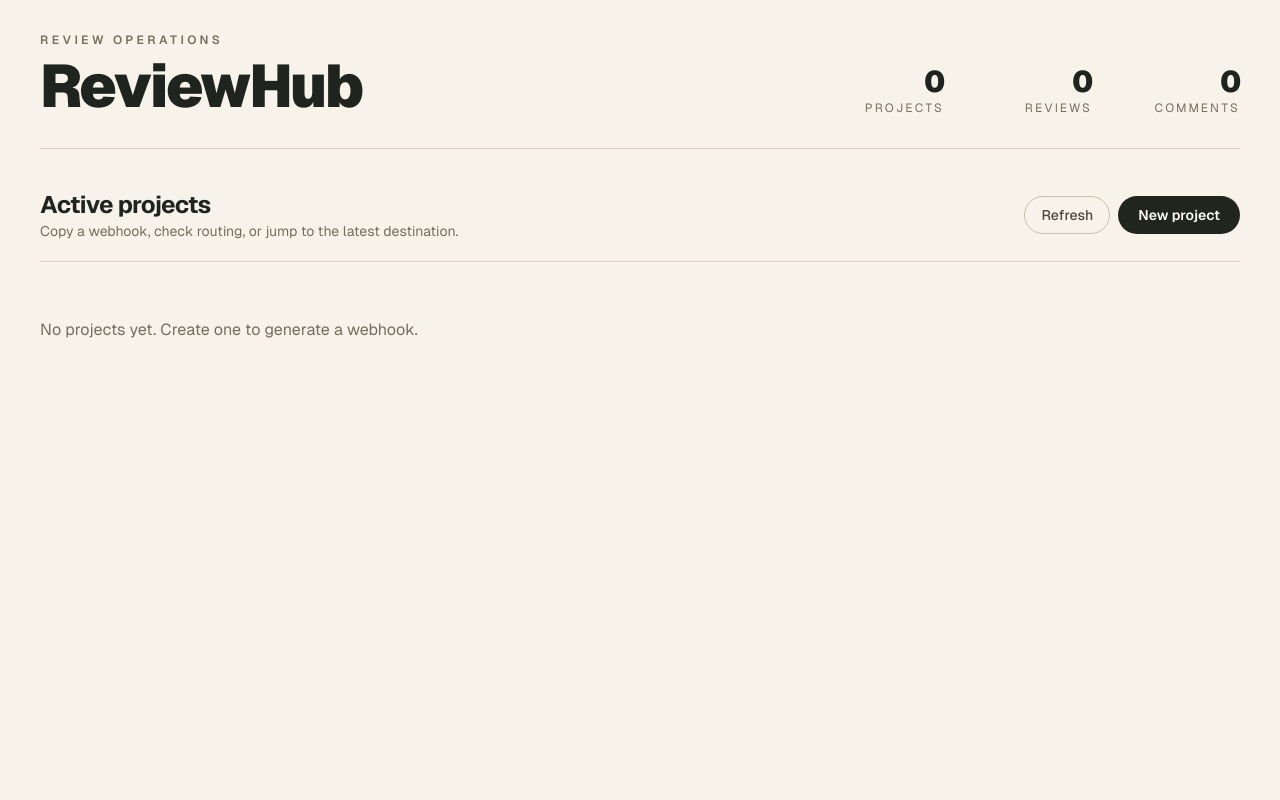
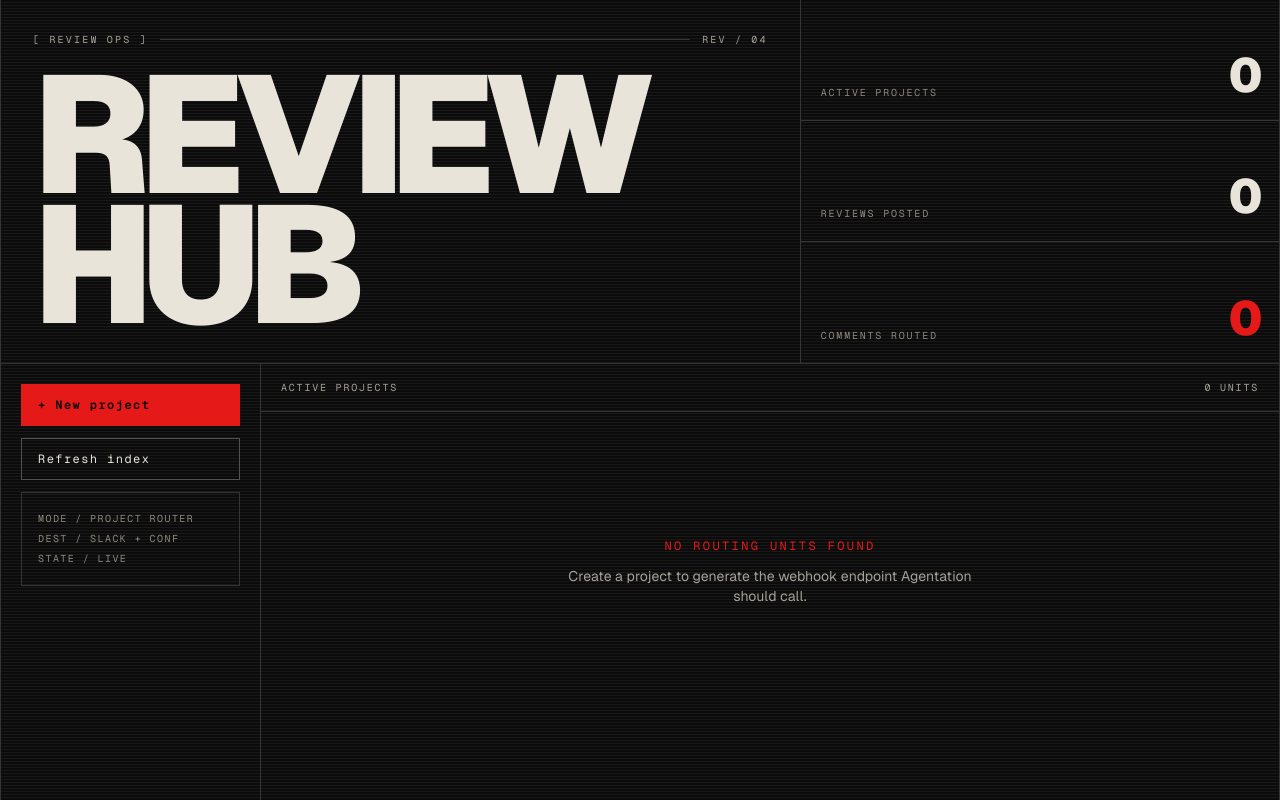
Before and after one commit to mnttnm/reviewhub, a Next.js app: page / in a window 1280 px wide. Built offline with nearby package versions, Linux system fonts and the light colour scheme.

Commit message:
Redesign ReviewHub dashboard

```diff
--- a/src/app/page.tsx
+++ b/src/app/page.tsx
@@ -125,63 +125,80 @@ export default function Home() {
   };
 
   return (
-    <div className="min-h-screen bg-[#f7f3ea] text-[#1f241f] font-[family-name:var(--font-geist-sans)]">
-      <main className="mx-auto flex min-h-screen w-full max-w-7xl flex-col px-5 py-8 sm:px-8 lg:px-10">
-        <header className="mb-10 flex flex-col gap-6 border-b border-[#d9d0c1] pb-8 lg:flex-row lg:items-end lg:justify-between">
-          <div>
-            <p className="mb-2 text-xs font-semibold uppercase tracking-[0.28em] text-[#77705f]">
-              Review operations
-            </p>
-            <h1 className="text-4xl font-black tracking-[-0.04em] sm:text-6xl">
-              ReviewHub
+    <div className="min-h-screen overflow-hidden bg-[#0b0b0b] text-[#e8e4da] font-[family-name:var(--font-geist-sans)]">
+      <div className="pointer-events-none fixed inset-0 opacity-[0.06] [background-image:repeating-linear-gradient(0deg,transparent,transparent_2px,#fff_2px,#fff_3px)]" />
+      <main className="relative mx-auto grid min-h-screen w-full max-w-[1600px] grid-rows-[auto_1fr] border-x border-[#353535]">
+        <header className="grid border-b border-[#353535] lg:grid-cols-[1.25fr_0.75fr]">
+          <section className="min-w-0 p-5 sm:p-8">
+            <div className="mb-6 flex items-center gap-3 font-[family-name:var(--font-geist-mono)] text-[10px] uppercase tracking-[0.22em] text-[#a6a197]">
+              <span>[ REVIEW OPS ]</span>
+              <span className="h-px flex-1 bg-[#353535]" />
+              <span>REV / 04</span>
+            </div>
+            <h1 className="max-w-5xl text-[clamp(4.5rem,13vw,13rem)] font-black uppercase leading-[0.78] tracking-[-0.075em]">
+              Review
+              <br />
+              Hub
             </h1>
-          </div>
-          <div className="grid grid-cols-3 gap-6 text-right sm:min-w-[420px]">
-            <Metric label="projects" value={totals.projects} />
-            <Metric label="reviews" value={totals.reviews} />
-            <Metric label="comments" value={totals.comments} />
-          </div>
+          </section>
+          <aside className="grid border-t border-[#353535] lg:border-l lg:border-t-0">
+            <Metric label="active projects" value={totals.projects} />
+            <Metric label="reviews posted" value={totals.reviews} />
+            <Metric label="comments routed" value={totals.comments} accent />
+          </aside>
         </header>
 
-        <section className="flex-1">
-          <div className="mb-5 flex flex-col gap-4 sm:flex-row sm:items-center sm:justify-between">
-            <div>
-              <h2 className="text-2xl font-bold tracking-[-0.03em]">
-                Active projects
-              </h2>
-              <p className="text-sm text-[#756d5c]">
-                Copy a webhook, check routing, or jump to the latest destination.
-              </p>
-            </div>
-            <div className="flex gap-2">
+        <section className="grid min-h-0 lg:grid-cols-[260px_1fr]">
+          <nav className="border-b border-[#353535] p-5 lg:border-b-0 lg:border-r">
+            <div className="sticky top-5 space-y-3 font-[family-name:var(--font-geist-mono)] text-xs uppercase tracking-[0.12em]">
+              <button
+                type="button"
+                onClick={() => setModalOpen(true)}
+                className="w-full border border-[#e61919] bg-[#e61919] px-4 py-3 text-left font-bold text-[#0b0b0b] transition hover:bg-[#ff2a2a]"
+              >
+                + New project
+              </button>
               <button
                 type="button"
                 onClick={refreshProjects}
-                className="rounded-full border border-[#c9beaa] px-4 py-2 text-sm font-medium text-[#4c473c] transition hover:bg-[#eee7da]"
+                className="w-full border border-[#525252] px-4 py-3 text-left text-[#e8e4da] transition hover:border-[#e8e4da]"
               >
-                Refresh
+                Refresh index
               </button>
-              <button
-                type="button"
-                onClick={() => setModalOpen(true)}
-                className="rounded-full bg-[#20251d] px-5 py-2 text-sm font-semibold text-[#fffaf0] transition hover:bg-[#3d452f]"
-              >
-                New project
-              </button>
+              <div className="border border-[#353535] p-4 text-[10px] leading-5 text-[#8d887d]">
+                <div>MODE / PROJECT ROUTER</div>
+                <div>DEST / SLACK + CONF</div>
+                <div>STATE / LIVE</div>
               </div>
+            </div>
+          </nav>
+
+          <section className="min-w-0">
+            <div className="grid grid-cols-[1fr_auto] border-b border-[#353535] px-5 py-4 font-[family-name:var(--font-geist-mono)] text-[10px] uppercase tracking-[0.18em] text-[#a6a197]">
+              <span>Active projects</span>
+              <span>{projects.length} units</span>
             </div>
 
             {projects.length === 0 ? (
-            <div className="border-t border-[#d9d0c1] py-14 text-[#756d5c]">
-              No projects yet. Create one to generate a webhook.
+              <div className="grid min-h-[320px] place-items-center p-8 text-center">
+                <div>
+                  <p className="mb-3 font-[family-name:var(--font-geist-mono)] text-xs uppercase tracking-[0.2em] text-[#e61919]">
+                    No routing units found
+                  </p>
+                  <p className="max-w-md text-sm text-[#a6a197]">
+                    Create a project to generate the webhook endpoint Agentation
+                    should call.
+                  </p>
+                </div>
               </div>
             ) : (
-            <div className="border-t border-[#d9d0c1]">
+              <div>
                 {projects.map((project) => (
                   <ProjectRow key={project.id || project.token} project={project} />
                 ))}
               </div>
             )}
+          </section>
         </section>
       </main>
 
@@ -218,13 +235,30 @@ export default function Home() {
   );
 }
 
-function Metric({ label, value }: { label: string; value: number }) {
+function Metric({
+  accent,
+  label,
+  value,
+}: {
+  accent?: boolean;
+  label: string;
+  value: number;
+}) {
   return (
-    <div>
-      <div className="text-3xl font-black tracking-[-0.05em]">{value}</div>
-      <div className="text-xs uppercase tracking-[0.18em] text-[#77705f]">
+    <div className="grid grid-cols-[1fr_auto] items-end border-b border-[#353535] p-5 last:border-b-0">
+      <span className="font-[family-name:var(--font-geist-mono)] text-[10px] uppercase tracking-[0.18em] text-[#8d887d]">
         {label}
-      </div>
+      </span>
+      <data
+        value={value}
+        className={
+          accent
+            ? "text-5xl font-black tracking-[-0.08em] text-[#e61919]"
+            : "text-5xl font-black tracking-[-0.08em]"
+        }
+      >
+        {value}
+      </data>
     </div>
   );
 }
@@ -244,56 +278,79 @@ function ProjectRow({ project }: { project: Project }) {
   };
 
   return (
-    <article className="grid gap-5 border-b border-[#d9d0c1] py-6 lg:grid-cols-[1.2fr_1.4fr_0.8fr] lg:items-center">
-      <div className="min-w-0">
-        <div className="mb-2 flex flex-wrap items-center gap-2">
-          <h3 className="truncate text-xl font-bold tracking-[-0.03em]">
+    <article className="grid border-b border-[#353535] transition hover:bg-[#111] xl:grid-cols-[minmax(220px,0.85fr)_minmax(360px,1.35fr)_minmax(240px,0.65fr)]">
+      <section className="min-w-0 border-b border-[#353535] p-5 xl:border-b-0 xl:border-r">
+        <div className="mb-2 flex items-center gap-2 font-[family-name:var(--font-geist-mono)] text-[10px] uppercase tracking-[0.16em] text-[#8d887d]">
+          <span>{project.grouping || "legacy"}</span>
+          <span>{"/ /"}</span>
+          <span>{project.id || "legacy"}</span>
+        </div>
+        <h3 className="truncate text-2xl font-black uppercase leading-none tracking-[-0.055em]">
           {project.name}
         </h3>
-          <DestinationDot active={Boolean(project.destinations?.slack?.enabled)}>
+        <div className="mt-4 flex flex-wrap gap-2">
+          <DestinationMarker active={Boolean(project.destinations?.slack?.enabled)}>
             Slack
-          </DestinationDot>
-          <DestinationDot
+          </DestinationMarker>
+          <DestinationMarker
             active={Boolean(project.destinations?.confluence?.enabled)}
           >
             Confluence
-          </DestinationDot>
+          </DestinationMarker>
         </div>
-        <div className="flex flex-wrap gap-x-4 gap-y-1 text-sm text-[#756d5c]">
-          <span>{project.grouping || "legacy"} grouping</span>
-          <span>{project.reviewCount || 0} reviews</span>
-          <span>{project.commentCount || 0} comments</span>
-          {project.lastReviewAt && <span>last {formatDate(project.lastReviewAt)}</span>}
-        </div>
-      </div>
+      </section>
 
-      <div className="min-w-0">
-        <div className="mb-1 text-xs font-semibold uppercase tracking-[0.18em] text-[#8b826f]">
-          Webhook
-        </div>
-        <div className="flex min-w-0 items-center gap-2">
-          <code className="min-w-0 flex-1 truncate rounded-md bg-[#eee7da] px-3 py-2 text-xs text-[#2e3328]">
-            {webhookUrl}
-          </code>
+      <section className="min-w-0 border-b border-[#353535] p-5 xl:border-b-0 xl:border-r">
+        <div className="mb-2 flex items-center justify-between gap-3">
+          <span className="font-[family-name:var(--font-geist-mono)] text-[10px] uppercase tracking-[0.18em] text-[#8d887d]">
+            Webhook endpoint
+          </span>
           <button
             type="button"
             onClick={copyWebhook}
-            className="shrink-0 rounded-full bg-[#20251d] px-4 py-2 text-sm font-semibold text-[#fffaf0] transition hover:bg-[#3d452f]"
+            className="border border-[#e61919] px-3 py-1 font-[family-name:var(--font-geist-mono)] text-[10px] font-bold uppercase tracking-[0.12em] text-[#e61919] transition hover:bg-[#e61919] hover:text-[#0b0b0b]"
           >
             {copied ? "Copied" : "Copy"}
           </button>
         </div>
+        <code className="block truncate border border-[#353535] bg-[#080808] px-3 py-3 font-[family-name:var(--font-geist-mono)] text-xs text-[#e8e4da]">
+          {webhookUrl}
+        </code>
+      </section>
+
+      <section className="grid grid-cols-2 xl:grid-cols-1">
+        <div className="grid grid-cols-2 border-r border-[#353535] xl:border-b xl:border-r-0">
+          <Telemetry label="reviews" value={project.reviewCount || 0} />
+          <Telemetry label="comments" value={project.commentCount || 0} />
         </div>
-
-      <div className="flex flex-wrap gap-2 lg:justify-end">
+        <div className="grid content-between gap-3 p-5">
+          <div className="font-[family-name:var(--font-geist-mono)] text-[10px] uppercase tracking-[0.14em] text-[#8d887d]">
+            {project.lastReviewAt ? `Last ${formatDate(project.lastReviewAt)}` : "No reviews yet"}
+          </div>
+          <div className="flex flex-wrap gap-2">
             <DirectLink label="Slack" href={project.latestGroup?.slack?.url} />
             <DirectLink label="Confluence" href={project.latestGroup?.confluence?.url} />
           </div>
+        </div>
+      </section>
     </article>
   );
 }
 
-function DestinationDot({
+function Telemetry({ label, value }: { label: string; value: number }) {
+  return (
+    <div className="p-5">
+      <data value={value} className="block text-3xl font-black tracking-[-0.06em]">
+        {value}
+      </data>
+      <span className="font-[family-name:var(--font-geist-mono)] text-[10px] uppercase tracking-[0.16em] text-[#8d887d]">
+        {label}
+      </span>
+    </div>
+  );
+}
+
+function DestinationMarker({
   active,
   children,
 }: {
@@ -301,15 +358,14 @@ function DestinationDot({
   children: React.ReactNode;
 }) {
   return (
-    <span className="inline-flex items-center gap-1.5 rounded-full text-xs text-[#5f5849]">
     <span
       className={
         active
-            ? "h-2 w-2 rounded-full bg-[#34884f]"
-            : "h-2 w-2 rounded-full bg-[#b7ad9b]"
+          ? "border border-[#e61919] bg-[#e61919] px-2 py-1 font-[family-name:var(--font-geist-mono)] text-[10px] font-bold uppercase tracking-[0.12em] text-[#0b0b0b]"
+          : "border border-[#4a4a4a] px-2 py-1 font-[family-name:var(--font-geist-mono)] text-[10px] uppercase tracking-[0.12em] text-[#777]"
       }
-      />
-      {children}
+    >
+      [{children}]
     </span>
   );
 }
@@ -317,7 +373,7 @@ function DestinationDot({
 function DirectLink({ label, href }: { label: string; href?: string }) {
   if (!href) {
     return (
-      <span className="rounded-full border border-[#d9d0c1] px-3 py-1.5 text-sm text-[#9a907c]">
+      <span className="border border-[#353535] px-3 py-1.5 font-[family-name:var(--font-geist-mono)] text-[10px] uppercase tracking-[0.12em] text-[#666]">
         {label}
       </span>
     );
@@ -328,7 +384,7 @@ function DirectLink({ label, href }: { label: string; href?: string }) {
       href={href}
       target="_blank"
       rel="noopener noreferrer"
-      className="rounded-full border border-[#b6aa96] px-3 py-1.5 text-sm font-medium text-[#3d432f] transition hover:bg-[#eee7da]"
+      className="border border-[#8d887d] px-3 py-1.5 font-[family-name:var(--font-geist-mono)] text-[10px] uppercase tracking-[0.12em] text-[#e8e4da] transition hover:border-[#e61919] hover:text-[#e61919]"
     >
       {label}
     </a>
@@ -379,53 +435,59 @@ function CreateProjectModal({
   onSubmit: (e: React.FormEvent) => void;
 }) {
   return (
-    <div className="fixed inset-0 z-50 flex items-start justify-center overflow-y-auto bg-[#1f241f]/35 px-4 py-8 backdrop-blur-sm">
-      <div className="w-full max-w-2xl rounded-3xl bg-[#fffaf0] p-6 text-[#1f241f] shadow-2xl">
-        <div className="mb-6 flex items-start justify-between gap-4">
-          <div>
-            <h2 className="text-2xl font-black tracking-[-0.04em]">
+    <div className="fixed inset-0 z-50 grid place-items-start overflow-y-auto bg-[#0b0b0b]/80 p-4 backdrop-blur-sm sm:p-8">
+      <div className="mx-auto w-full max-w-3xl border border-[#e8e4da] bg-[#0b0b0b] text-[#e8e4da]">
+        <header className="grid grid-cols-[1fr_auto] border-b border-[#353535]">
+          <div className="p-5">
+            <p className="mb-2 font-[family-name:var(--font-geist-mono)] text-[10px] uppercase tracking-[0.18em] text-[#e61919]">
+              Create routing unit
+            </p>
+            <h2 className="text-4xl font-black uppercase leading-none tracking-[-0.06em]">
               New project
             </h2>
-            <p className="text-sm text-[#756d5c]">
-              Create a webhook and choose where reviews should land.
-            </p>
           </div>
           <button
             type="button"
             onClick={onClose}
-            className="rounded-full px-3 py-1 text-sm text-[#756d5c] transition hover:bg-[#eee7da]"
+            className="border-l border-[#353535] px-5 font-[family-name:var(--font-geist-mono)] text-xs uppercase tracking-[0.16em] text-[#a6a197] transition hover:bg-[#e61919] hover:text-[#0b0b0b]"
           >
             Close
           </button>
-        </div>
+        </header>
 
-        <form onSubmit={onSubmit} className="space-y-4">
+        <form onSubmit={onSubmit} className="grid gap-px bg-[#353535]">
+          <Field>
             <input
               type="text"
               placeholder="Project label"
               value={name}
               onChange={(e) => onNameChange(e.target.value)}
-            className="w-full rounded-xl border border-[#d3c8b5] bg-transparent px-4 py-3 text-sm outline-none focus:border-[#20251d]"
+              className="control"
               required
             />
+          </Field>
+          <Field>
             <input
               type="url"
               placeholder="Default/prototype URL (optional)"
               value={defaultUrl}
               onChange={(e) => onDefaultUrlChange(e.target.value)}
-            className="w-full rounded-xl border border-[#d3c8b5] bg-transparent px-4 py-3 text-sm outline-none focus:border-[#20251d]"
+              className="control"
             />
+          </Field>
+          <Field>
             <select
               value={grouping}
               onChange={(e) => onGroupingChange(e.target.value)}
-            className="w-full rounded-xl border border-[#d3c8b5] bg-transparent px-4 py-3 text-sm outline-none focus:border-[#20251d]"
+              className="control"
             >
               <option value="daily">Daily thread/page</option>
               <option value="session">Session thread/page</option>
               <option value="submission">New thread/page per submission</option>
             </select>
+          </Field>
 
-          <div className="grid gap-3 sm:grid-cols-2">
+          <div className="grid gap-px bg-[#353535] sm:grid-cols-2">
             <DestinationPanel
               enabled={slackEnabled}
               title="Slack"
@@ -436,7 +498,7 @@ function CreateProjectModal({
                 placeholder="Channel ID (optional)"
                 value={slackChannelId}
                 onChange={(e) => onSlackChannelIdChange(e.target.value)}
-                className="w-full rounded-lg border border-[#d3c8b5] bg-transparent px-3 py-2 text-sm outline-none focus:border-[#20251d]"
+                className="control"
               />
             </DestinationPanel>
             <DestinationPanel
@@ -449,41 +511,49 @@ function CreateProjectModal({
                 placeholder="Space ID (optional)"
                 value={confluenceSpaceId}
                 onChange={(e) => onConfluenceSpaceIdChange(e.target.value)}
-                className="w-full rounded-lg border border-[#d3c8b5] bg-transparent px-3 py-2 text-sm outline-none focus:border-[#20251d]"
+                className="control"
               />
               <input
                 type="text"
                 placeholder="Parent page ID (optional)"
                 value={confluenceParentPageId}
                 onChange={(e) => onConfluenceParentPageIdChange(e.target.value)}
-                className="w-full rounded-lg border border-[#d3c8b5] bg-transparent px-3 py-2 text-sm outline-none focus:border-[#20251d]"
+                className="control"
               />
             </DestinationPanel>
           </div>
 
-          {error && <p className="text-sm text-red-700">{error}</p>}
+          {error && (
+            <div className="bg-[#0b0b0b] p-5 font-[family-name:var(--font-geist-mono)] text-xs uppercase tracking-[0.12em] text-[#ff2a2a]">
+              {error}
+            </div>
+          )}
 
-          <div className="flex justify-end gap-2 pt-2">
+          <footer className="flex justify-end gap-px bg-[#353535]">
             <button
               type="button"
               onClick={onClose}
               disabled={loading}
-              className="rounded-full px-4 py-2 text-sm font-medium text-[#756d5c] transition hover:bg-[#eee7da] disabled:opacity-50"
+              className="bg-[#0b0b0b] px-5 py-4 font-[family-name:var(--font-geist-mono)] text-xs uppercase tracking-[0.16em] text-[#a6a197] transition hover:text-[#e8e4da] disabled:opacity-50"
             >
               Cancel
             </button>
             <button
               type="submit"
               disabled={loading}
-              className="rounded-full bg-[#20251d] px-5 py-2 text-sm font-semibold text-[#fffaf0] transition hover:bg-[#3d452f] disabled:opacity-50"
+              className="bg-[#e61919] px-5 py-4 font-[family-name:var(--font-geist-mono)] text-xs font-bold uppercase tracking-[0.16em] text-[#0b0b0b] transition hover:bg-[#ff2a2a] disabled:opacity-50"
             >
-              {loading ? "Creating..." : "Create project"}
+              {loading ? "Creating" : "Create"}
             </button>
-          </div>
+          </footer>
         </form>
       </div>
     </div>
   );
+}
+
+function Field({ children }: { children: React.ReactNode }) {
+  return <div className="bg-[#0b0b0b] p-5">{children}</div>;
 }
 
 function DestinationPanel({
@@ -498,19 +568,19 @@ function DestinationPanel({
   title: string;
 }) {
   return (
-    <div className="rounded-2xl border border-[#d3c8b5] p-4">
-      <label className="mb-3 flex items-center justify-between text-sm font-semibold">
-        {title}
+    <section className="bg-[#0b0b0b] p-5">
+      <label className="mb-4 flex items-center justify-between font-[family-name:var(--font-geist-mono)] text-xs uppercase tracking-[0.16em]">
+        [{title}]
         <input
           type="checkbox"
           checked={enabled}
           onChange={(e) => onEnabledChange(e.target.checked)}
         />
       </label>
-      <div className={enabled ? "space-y-2" : "pointer-events-none space-y-2 opacity-40"}>
+      <div className={enabled ? "space-y-3" : "pointer-events-none space-y-3 opacity-35"}>
         {children}
       </div>
-    </div>
+    </section>
   );
 }
 
```
Also changed, not shown: src/app/globals.css (+24 -0 lines). Lines whose indentation alone changed are shown as unchanged.
